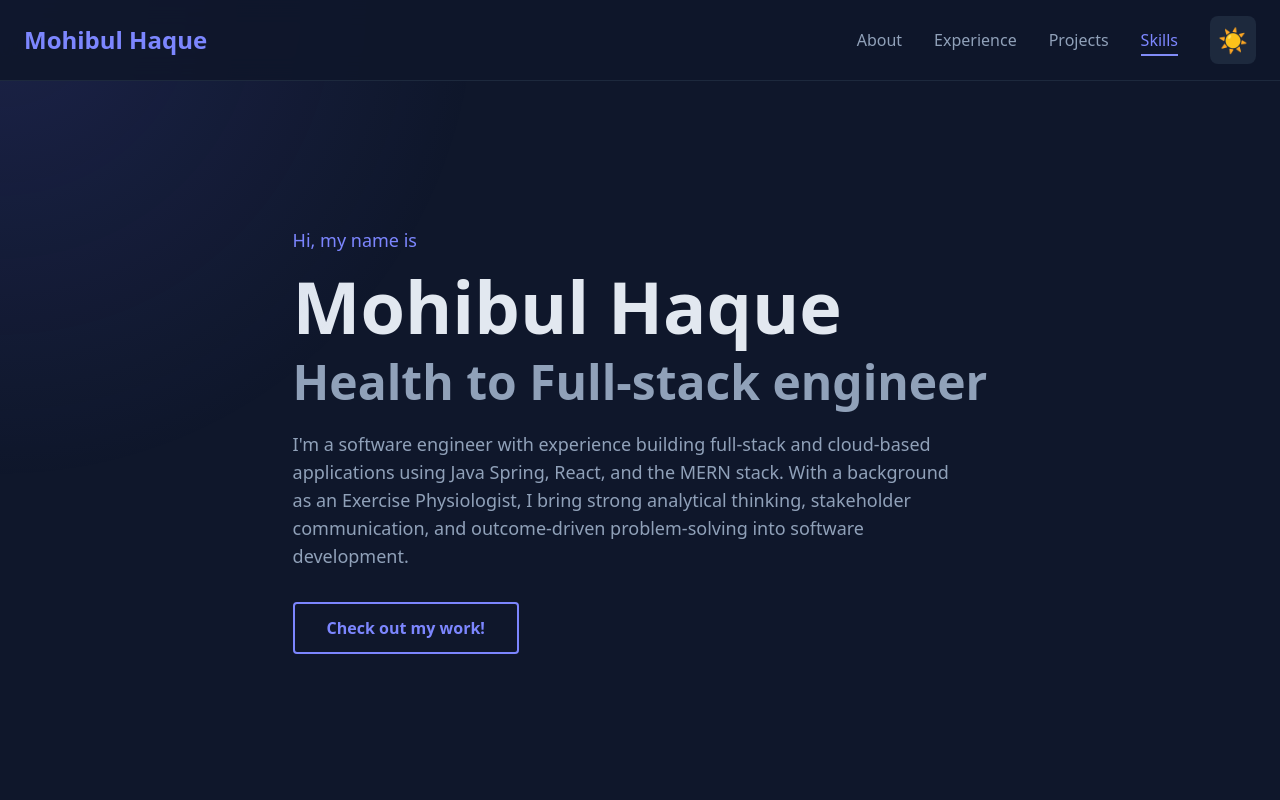
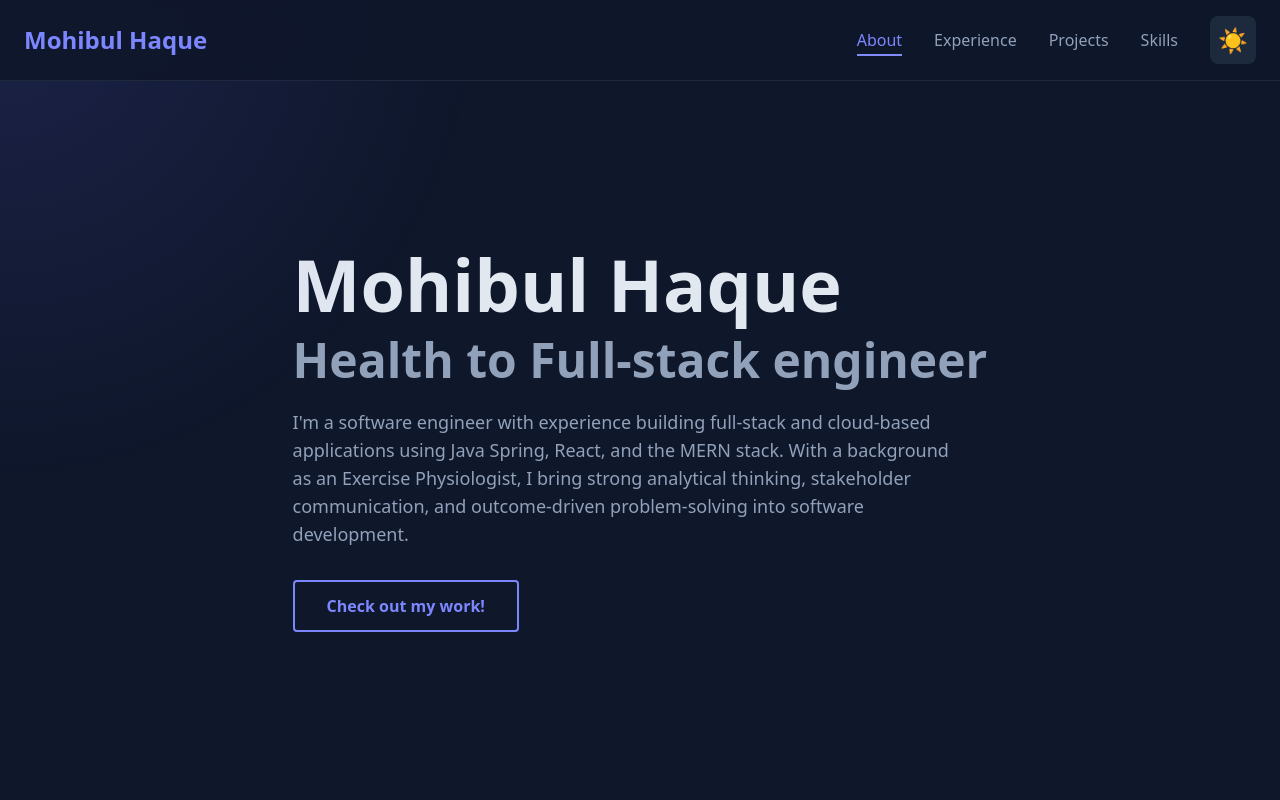
Before and after one commit to MahabaHubba/PersonalWebsite, a React (Vite) app: page / in a window 1280 px wide. Shown: the top 800 px of the page. Built offline with nearby package versions, Linux system fonts and the light colour scheme.

Commit message:
Scroll Up/Down
snapping scroll

```diff
--- a/src/App.jsx
+++ b/src/App.jsx
@@ -184,7 +184,7 @@ export default function PersonalPage() {
   };
 
   return (
-    <div className={`min-h-screen ${isDark ? 'bg-slate-900' : 'bg-white'} relative`}>
+    <div className={`min-h-screen ${isDark ? 'bg-slate-900' : 'bg-white'} relative snap-y snap-mandatory overflow-y-scroll h-screen`}>
       {/* Spotlight effect */}
       <div
         className="pointer-events-none fixed inset-0 z-30 transition duration-300"
@@ -282,11 +282,9 @@ export default function PersonalPage() {
       </nav>
 
       {/* Hero Section */}
-      <section className="min-h-screen flex items-center justify-center px-6 pt-20">
+      <section className="min-h-screen flex items-center justify-center px-6 pt-20 snap-start snap-always">
         <div className="max-w-4xl fade-in-up">
-          <p className={`text-lg mb-4 ${isDark ? 'text-indigo-400' : 'text-indigo-600'}`}>
-            Hi, my name is
-          </p>
+
           <h1 className={`text-6xl md:text-7xl font-bold mb-4 ${isDark ? 'text-slate-200' : 'text-gray-900'}`}>
             Mohibul Haque
           </h1>
@@ -313,7 +311,7 @@ export default function PersonalPage() {
       </section>
 
       {/* About Section */}
-      <section id="about" className="min-h-screen flex items-center px-6 py-20">
+      <section id="about" className="min-h-screen flex items-center px-6 py-20 snap-start snap-always">
         <div className="max-w-4xl mx-auto w-full">
           <h2 className={`text-3xl font-bold mb-8 ${isDark ? 'text-slate-200' : 'text-gray-900'}`}>
 
@@ -332,7 +330,7 @@ export default function PersonalPage() {
       </section>
 
       {/* Experience Timeline Section */}
-      <section id="experience" className="px-6 py-20">
+      <section id="experience" className="px-6 py-20 snap-start snap-always min-h-screen flex items-center">
         <div className="max-w-4xl mx-auto">
           <h2 className={`text-3xl font-bold mb-16 ${isDark ? 'text-slate-200' : 'text-gray-900'}`}>
 
@@ -381,7 +379,7 @@ export default function PersonalPage() {
       </section>
 
       {/* Projects Section */}
-      <section id="projects" className="px-6 py-20">
+      <section id="projects" className="px-6 py-20 snap-start snap-always min-h-screen">
         <div className="max-w-6xl mx-auto">
           <h2 className={`text-3xl font-bold mb-12 ${isDark ? 'text-slate-200' : 'text-gray-900'}`}>
 
@@ -549,7 +547,7 @@ export default function PersonalPage() {
       </section>
 
       {/* Skills Section */}
-      <section id="skills" className="px-6 py-20">
+      <section id="skills" className="px-6 py-20 snap-start snap-always min-h-screen flex items-center">
         <div className="max-w-4xl mx-auto">
           <h2 className={`text-3xl font-bold mb-12 ${isDark ? 'text-slate-200' : 'text-gray-900'}`}>
 
```
